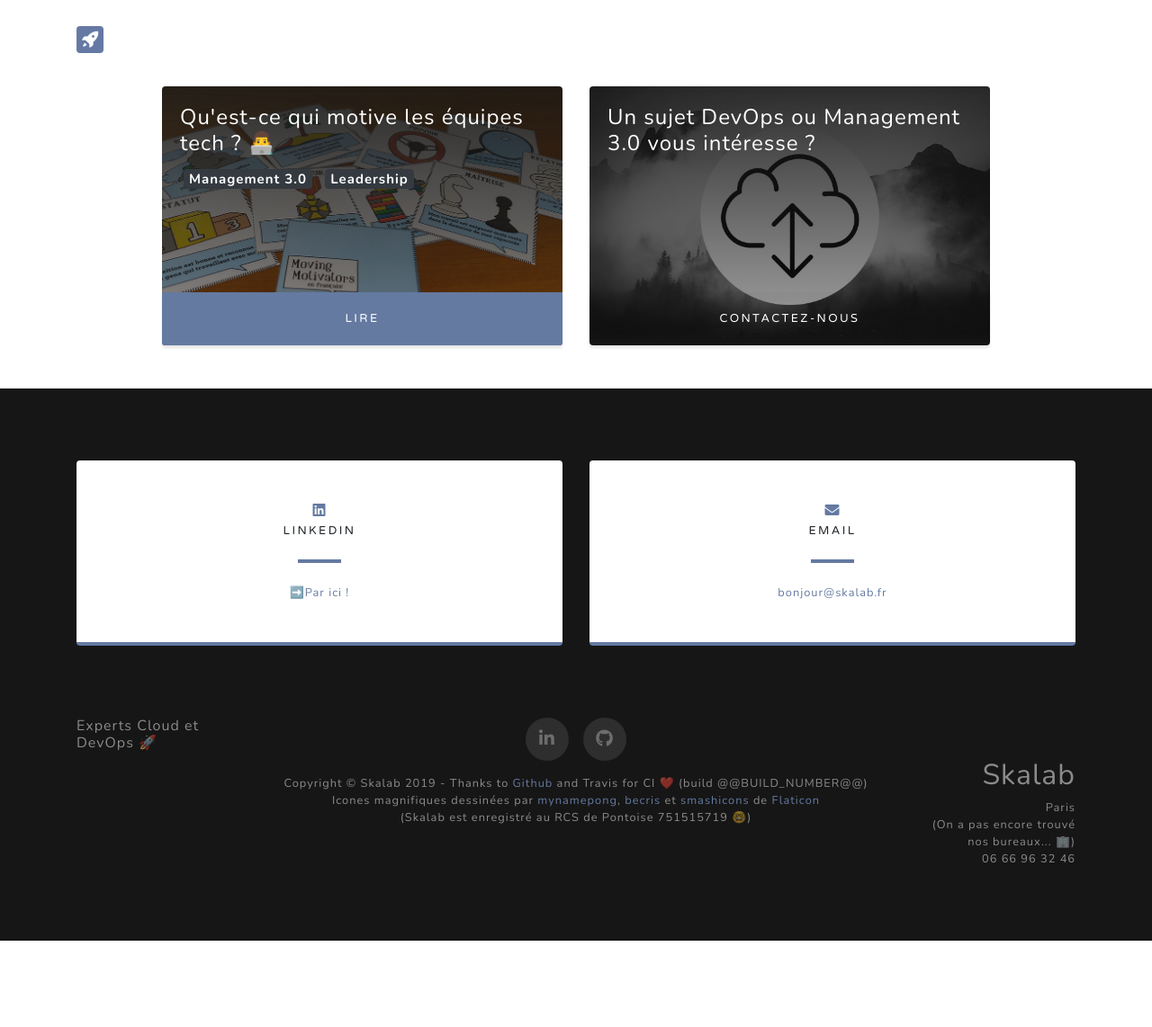
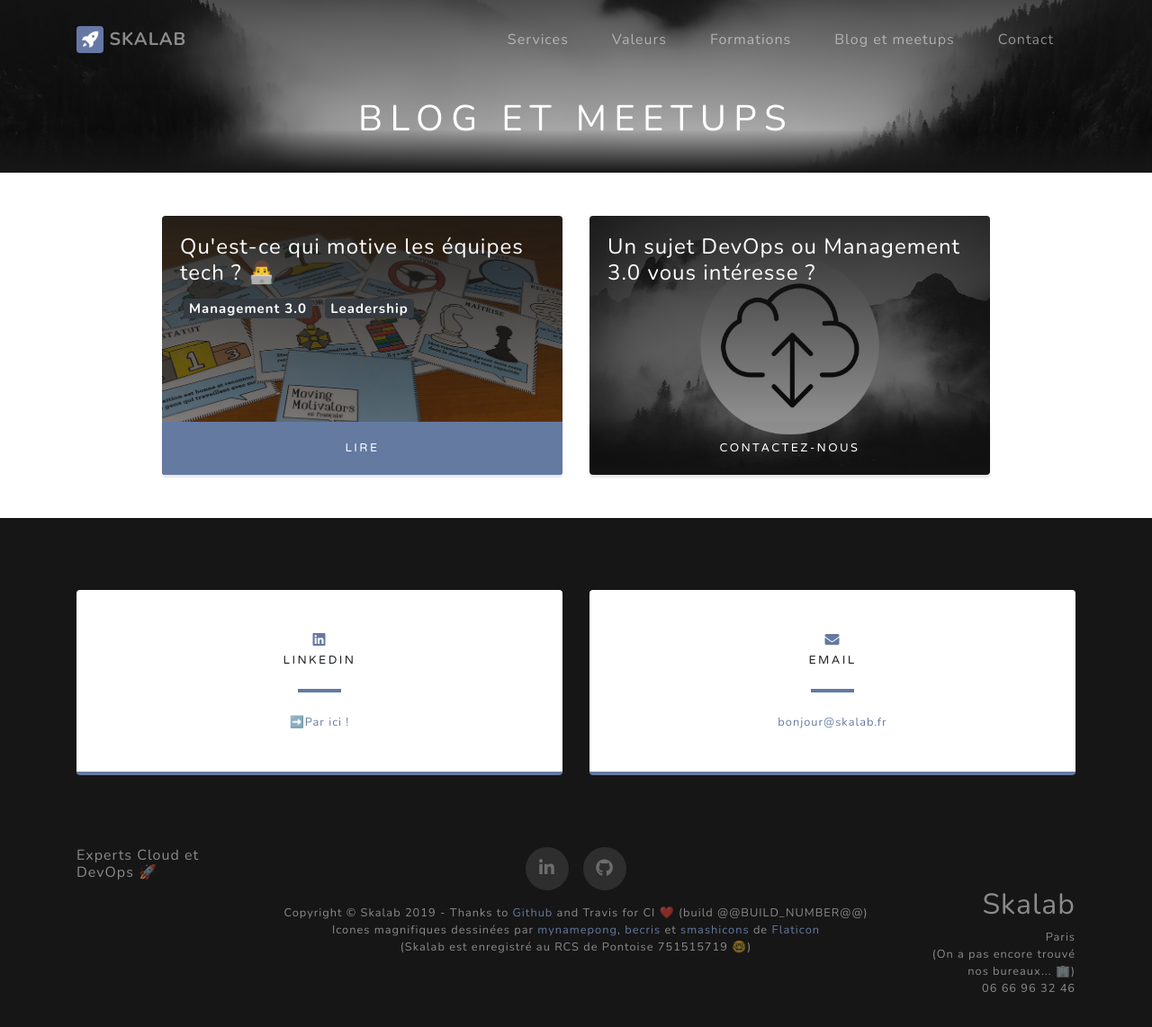
Before and after one commit to skalab/website, a Jekyll site: the page built from blog.md, in a window 1280 px wide and 1190 px high. Shown: the top 1142 px of the window at 90% size. Built offline with Jekyll 4.4.1, drawn with Linux system fonts in a browser that asks for light colours; nearby versions of some CDN libraries.

Commit message:
Added simple header in blog page

```diff
--- a/blog.md
+++ b/blog.md
@@ -4,9 +4,13 @@
 permalink: /blog/
 ---
 
-<div class="container">
-<br /><br /><br /><br />
+<header class="article-head mb-5" style="background: -webkit-gradient(linear, left top, left bottom, from(rgba(22, 22, 22, 0.75)), color-stop(75%, rgba(22, 22, 22, 0.3)), to(#161616)), url(/img/bg-masthead.jpg); background: linear-gradient(to bottom, rgba(22, 22, 22, 0.75) 0%, rgba(22, 22, 22, 0.3) 75%, #161616 100%) url(/img/bg-masthead.jpg); background-position: center; background-repeat: no-repeat; background-attachment: scroll; background-size: cover;">
+<div class="container d-flex align-items-center">
+  <div class="mx-auto text-center pb-3">
+    <h1 class="text-white mx-auto pb-3 text-uppercase head-title">Blog et meetups</h1>
+  </div>
 </div>
+</header>
 
 <!-- Article list -->
 <section id="blog" class="article-list">
```
